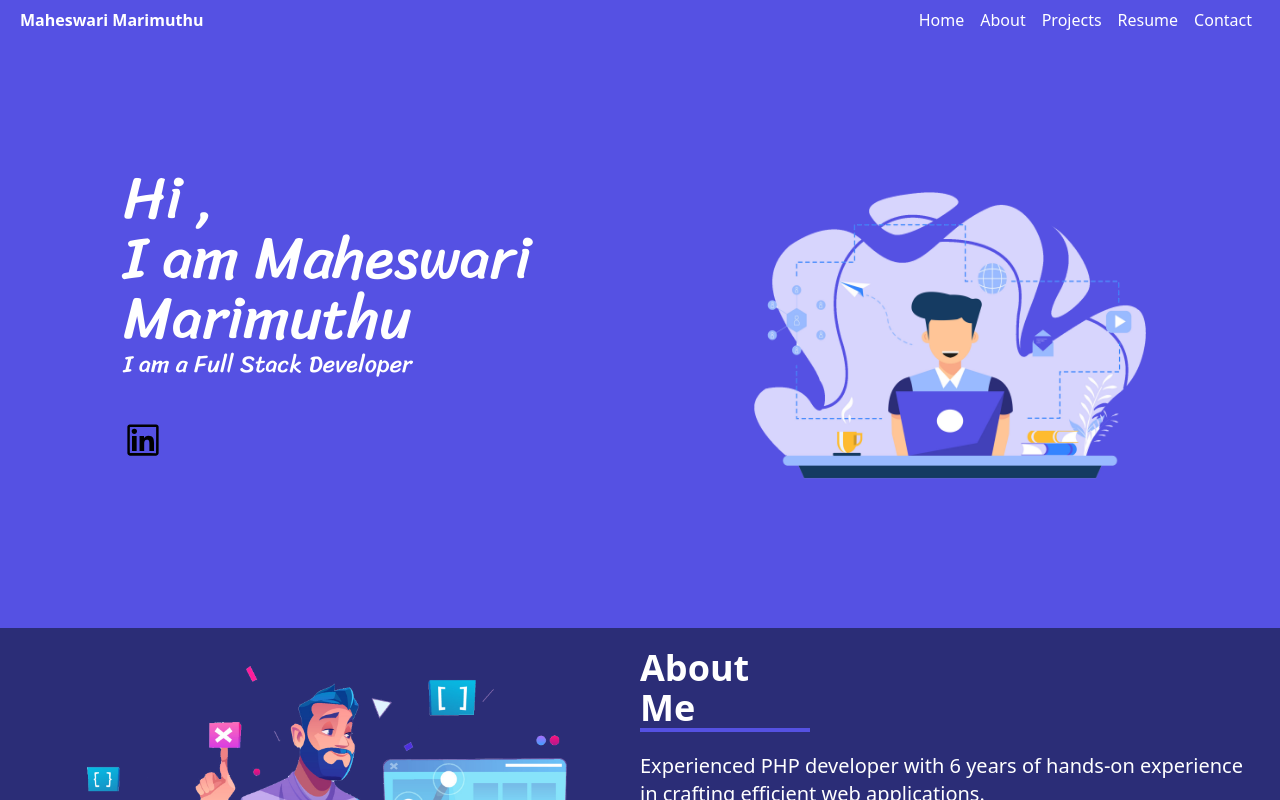
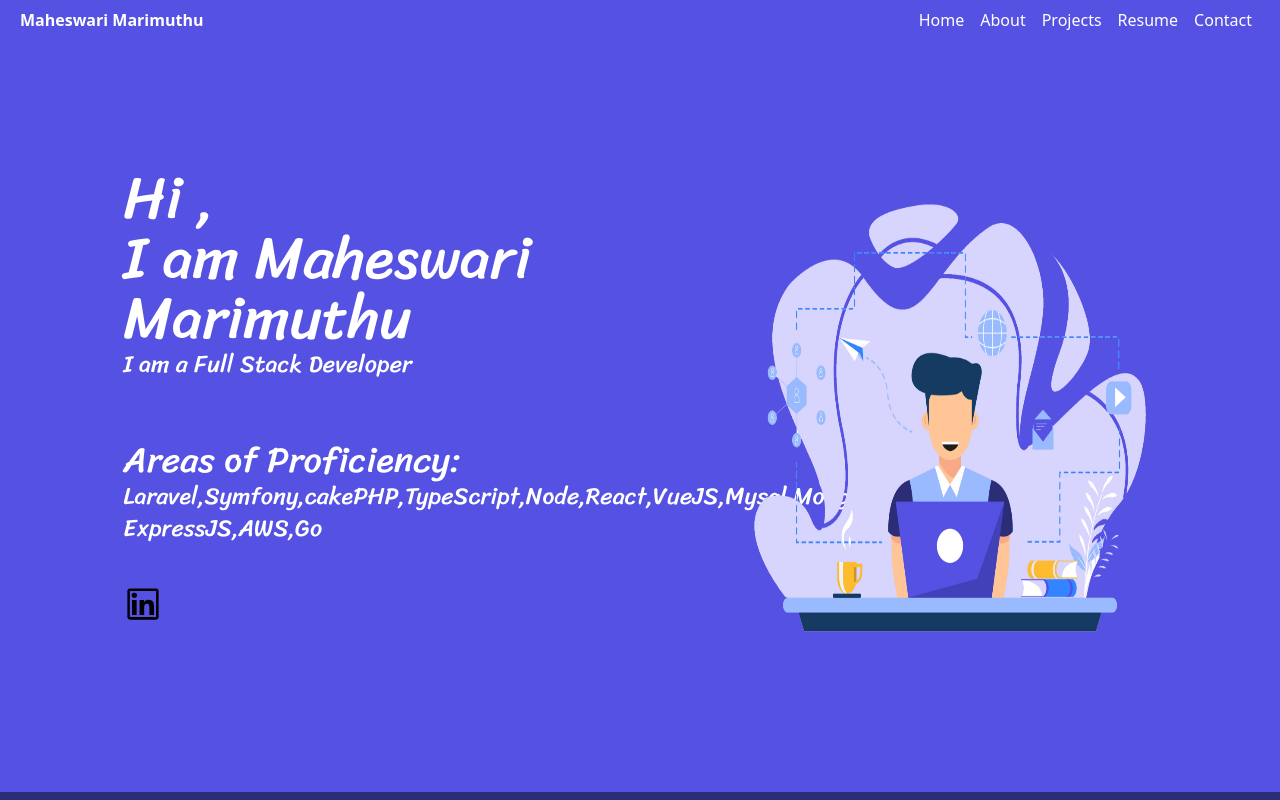
Before and after one commit to mahesfsp/react-portfolio, a React (Create React App) app: page / in a window 1280 px wide. Shown: the top 800 px of the page. Built offline with nearby package versions, Linux system fonts and the light colour scheme.

Commit message:
added skill set

```diff
--- a/src/components/Hero.js
+++ b/src/components/Hero.js
@@ -5,6 +5,8 @@ import { AiOutlineTwitter,AiOutlineLinkedin,AiOutlineFacebook } from 'react-icon
 export default function Hero(){
     const config={
         subtitle:"I am a Full Stack Developer",
+        skills1:"Laravel,Symfony,cakePHP,TypeScript,Node,React,VueJS,Mysql,Mongo,",
+        skills2:"ExpressJS,AWS,Go",
         social:{
             twitter:'',
             facebook:'',
@@ -16,6 +18,10 @@ export default function Hero(){
        <div className='md:w-1/2 flex flex-col'>
        <h1 className='text-white text-6xl font-hero-font'>Hi , <br/> I am Maheswari Marimuthu
         <p className='text-2xl'>{config.subtitle}</p>
+        <br/>
+        <p className='text-4xl'>Areas of Proficiency:</p>
+        <p className='text-2xl'>{config.skills1}</p>
+        <p className='text-2xl'>{config.skills2}</p>
         </h1>
         <div className='flex py-10'>
             {/* <a href={config.social.twitter} className='pr-5 hover:text-white'><AiOutlineTwitter size={40}/></a> */}
```
